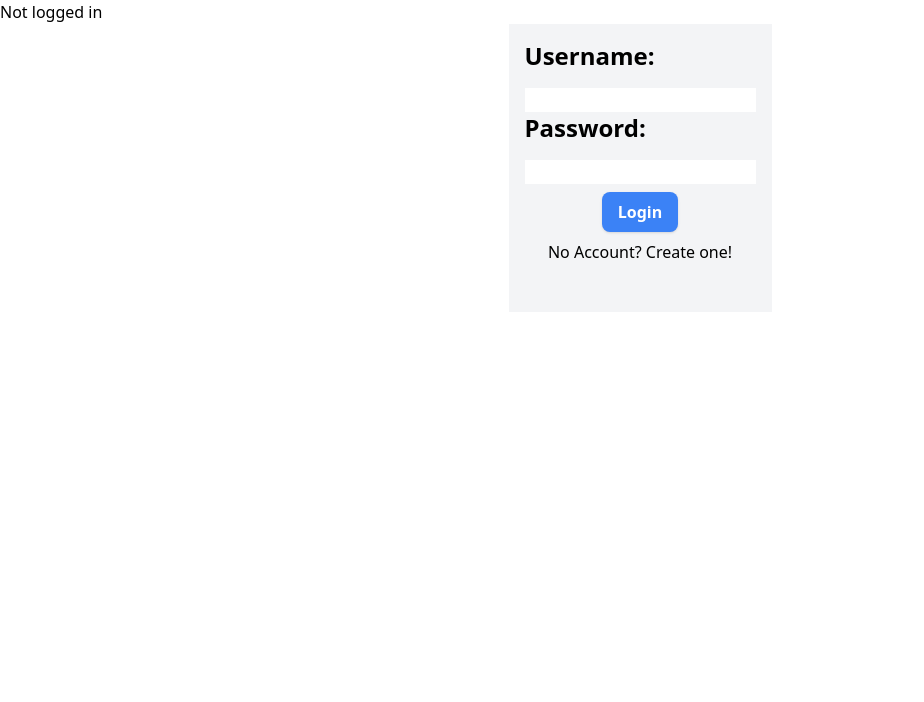
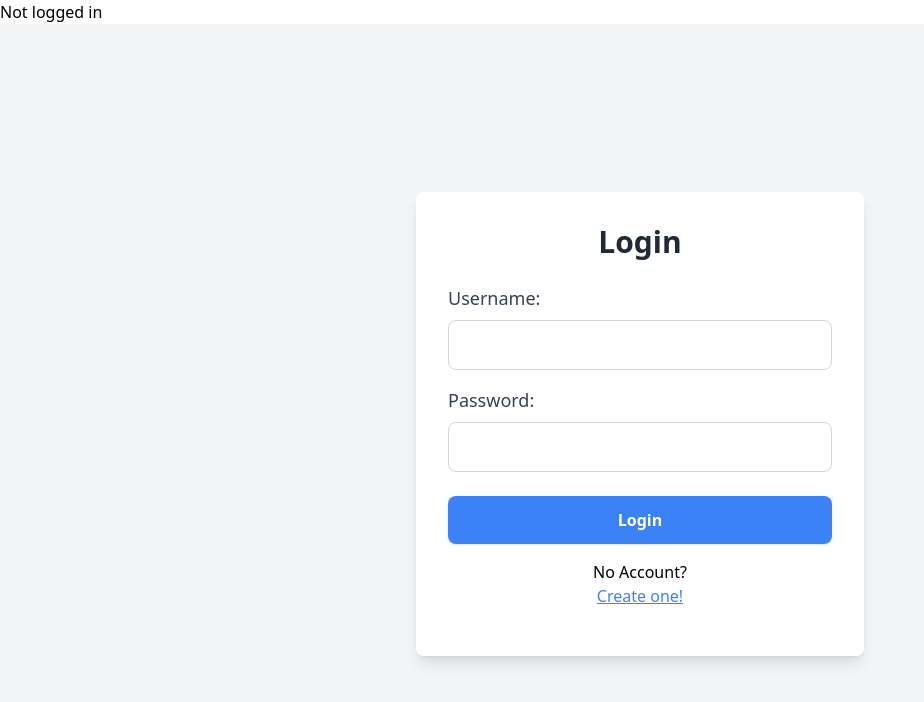
Before and after one commit to ajtoussaint/CS543_Final_Project, a React (Create React App) app in the folder client/: page /login in a window 1280 px wide. Shown: the top 702 px of the page, without its empty margins (0-924 px from the left). Built offline with nearby package versions, Linux system fonts and the light colour scheme; no server answers.

Commit message:
Updated Login and Signup
Gave them a new look and also made it so when the user completes sign up it takes them to the login page

```diff
--- a/client/src/components/Login.js
+++ b/client/src/components/Login.js
@@ -13,32 +13,32 @@ const Login = () => {
 
     const handleSubmit = async (e) => {
         e.preventDefault();
-        if(!username){
+        if (!username) {
             setMessage("Please enter a username");
-        }else if(!password){
+        } else if (!password) {
             setMessage("Please enter a password")
-        }else{
+        } else {
             //call the login route
-            try{
+            try {
                 const res = await axiosInstance.post("login", {
-                    username:username,
-                    password:password
+                    username: username,
+                    password: password
                 });
 
                 //for debugging
                 console.log(res.data);
 
                 //If the backend sends back a custom error just show that
-                if(res.data.error){
+                if (res.data.error) {
                     //example: incorrect cridentials
                     setMessage(res.data.error)
-                }else{
+                } else {
                     //update the user context
                     setUser(res.data.user);
                     //sends newly logged in user to the home page
                     nav("/");
                 }
-            }catch (err){
+            } catch (err) {
                 console.error('Error logging in user: ', err);
                 setMessage("Error connecting to server, refresh and try again");
             }
@@ -46,44 +46,59 @@ const Login = () => {
     }
 
     return (
-        <div className='flex items-center justify-center'>
-            <form onSubmit={handleSubmit} className='flex items-center flex-col justify-center bg-gray-100 p-4'>
-                <div>
-                    <h2 className='text-2xl font-bold mb-4'>
-                        Username:
-                    </h2>
+        <div className="flex items-center justify-center min-h-screen bg-gray-100">
+            <div className="bg-white shadow-lg rounded-lg p-8 max-w-md w-full">
+                <form onSubmit={handleSubmit} className="flex flex-col items-center">
+                    <h2 className="text-3xl font-bold mb-6 text-gray-800">Login</h2>
+
+                    {/* Username Input */}
+                    <div className="mb-4 w-full">
+                        <label className="block text-lg font-medium text-gray-700 mb-2">Username:</label>
                         <input
                             type="text"
                             value={username}
                             onChange={(e) => setUsername(e.target.value)}
+                            className="p-3 w-full border border-gray-300 rounded-lg focus:outline-none focus:ring-2 focus:ring-blue-500"
                         />
                     </div>
-                <div>
-                    <h2 className='text-2xl font-bold mb-4'>
-                        Password:
-                    </h2>
+
+                    {/* Password Input */}
+                    <div className="mb-6 w-full">
+                        <label className="block text-lg font-medium text-gray-700 mb-2">Password:</label>
                         <input
                             type="password"
                             value={password}
                             onChange={(e) => setPassword(e.target.value)}
+                            className="p-3 w-full border border-gray-300 rounded-lg focus:outline-none focus:ring-2 focus:ring-blue-500"
                         />
                     </div>
+
+                    {/* Login Button */}
                     <button
                         type="submit"
-                    //I typed "nice tailwind button on chatGPT"
-                    className = "bg-blue-500 text-white font-semibold py-2 px-4 rounded-lg shadow hover:bg-blue-600 active:bg-blue-700 transition duration-200 ease-in-out m-2"
+                        className="bg-blue-500 text-white font-semibold py-3 px-6 rounded-lg shadow hover:bg-blue-600 active:bg-blue-700 transition duration-200 ease-in-out w-full mb-4"
                     >
                         Login
                     </button>
-                <Link to='/signup'>
-                    No Account? Create one!
+
+                    {/* Signup Link */}
+                    <p>No Account? </p>
+                    <Link
+                        to="/signup"
+                        className=""
+                    >
+                        <span className="underline text-blue-500 hover:text-blue-600 transition duration-200 ease-in-out">Create one!</span>
                     </Link>
-                <div className='m-4 text-red-500'>
+
+                    {/* Error Message */}
+                    <div className="mt-4 text-red-500 text-center">
                         {message}
                     </div>
                 </form>
             </div>
-    )
+        </div>
+    );
+
 }
 
 export default Login
--- a/client/src/components/Signup.js
+++ b/client/src/components/Signup.js
@@ -1,5 +1,5 @@
 import React, { useEffect, useState } from 'react';
-import { useNavigate } from 'react-router-dom';
+import { Link, useNavigate } from 'react-router-dom';
 import axiosInstance from '../modules/axiosInstance';
 
 const Signup = () => {
@@ -68,7 +68,7 @@ const Signup = () => {
                 {/* Left Section: Form */}
                 <form
                     onSubmit={handleSubmit}
-                    className="flex flex-col items-center justify-center w-1/2 p-6 bg-gray-100"
+                    className="flex flex-col items-center justify-center w-1/2 p-6 bg-white"
                 >
                     <h2 className="text-2xl font-bold mb-6">Sign Up</h2>
                     <div className="mb-4 w-full">
@@ -102,7 +102,12 @@ const Signup = () => {
                         type="submit"
                         className="bg-blue-500 text-white font-semibold py-2 px-4 rounded-lg shadow hover:bg-blue-600 active:bg-blue-700 transition duration-200 ease-in-out"
                     >
-                        Signup
+                        <Link
+                            to="/login"
+                            className=""
+                        >
+                            Signup
+                        </Link>
                     </button>
                     <div className="m-4 text-red-500">{message}</div>
                 </form>
```
Lines whose indentation alone changed are shown as unchanged.
